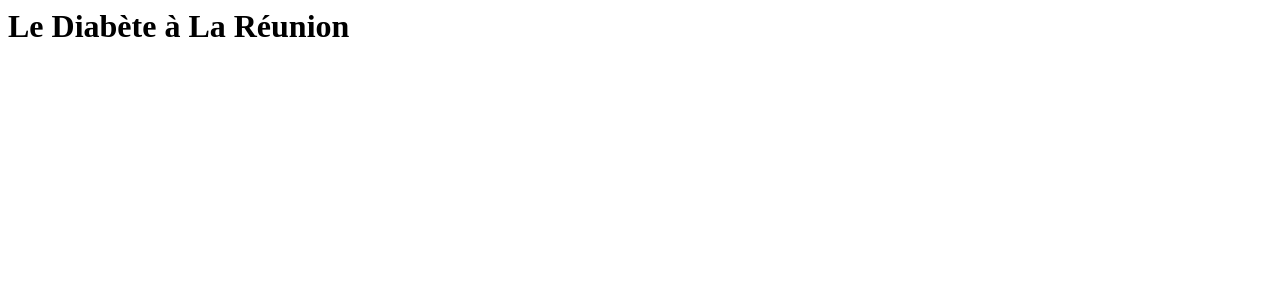
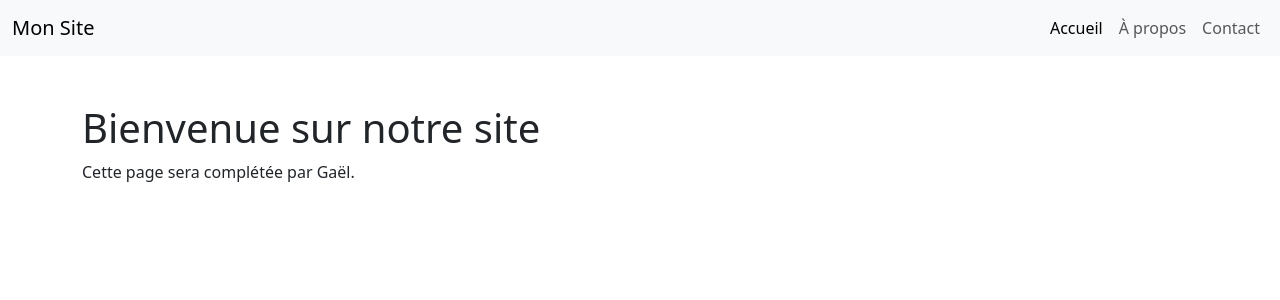
Before and after one commit to olivier6088/feature-branch-workflow-template, a Flask app: page / in a window 1280 px wide. Shown: the top 300 px of the page. Run offline with Flask 3, Linux system fonts and the light colour scheme.

```diff
--- a/app.py
+++ b/app.py
@@ -4,7 +4,7 @@ app = Flask(__name__)
 
 @app.route('/')
 def home():
-    return "<h1>Le Diabète à La Réunion</h1>"
+    return render_template('home.html')
 
-if __name__ == "__main__":
+if __name__ == '__main__':
     app.run(debug=True)
--- a/templates/base.html
+++ b/templates/base.html
@@ -44,7 +44,7 @@
         {% block content %}{% endblock %}
     </main>
 
-    <!-- Bootstrap JS - IMPORTANT : Doit être avant la fermeture de </body> -->
+    <!-- Bootstrap JS - IMPORTANT: Doit être avant la fermeture de </body> -->
     <script src="https://cdn.jsdelivr.net/npm/bootstrap@5.3.0/dist/js/bootstrap.bundle.min.js"></script>
 </body>
 </html>
```
